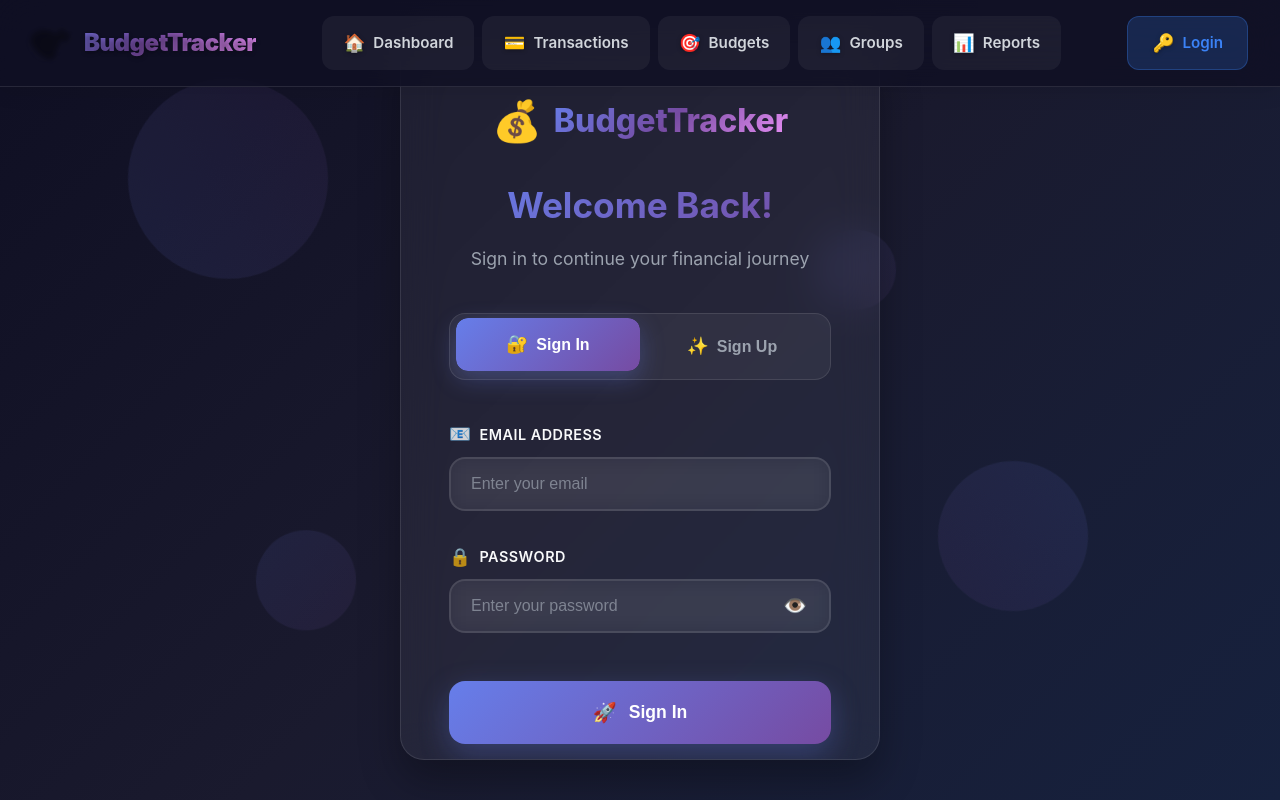
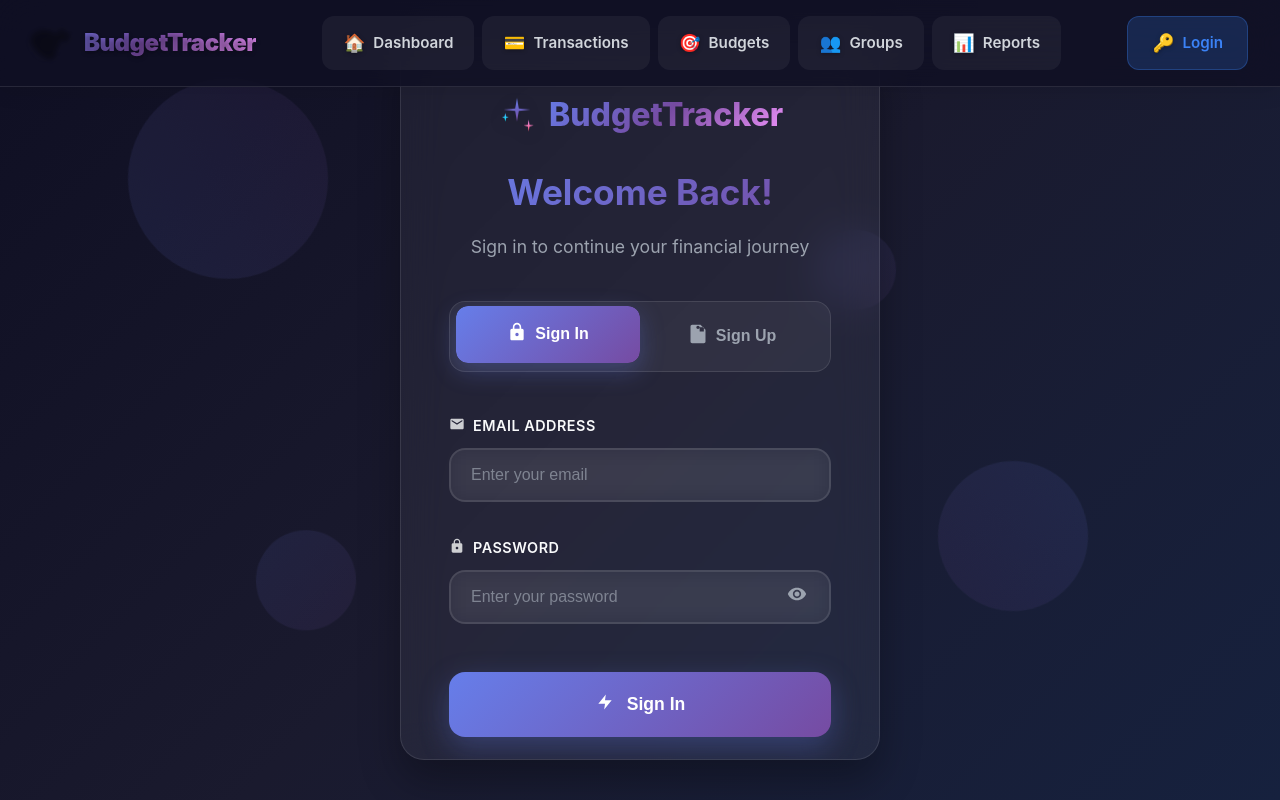
Before and after one commit to Likash28/Budget-Tracker, a React (Vite) app in the folder frontend/: page /login in a window 1280 px wide. Built offline with nearby package versions, Linux system fonts and the light colour scheme; the HTML template or start-up script is replaced by a standard one.

Commit message:
Replace emojis with SVG icons and remove feature cards for better UI/UX

```diff
--- a/frontend/src/pages/Login.jsx
+++ b/frontend/src/pages/Login.jsx
@@ -124,7 +124,27 @@ export default function Login({ onLogin }){
       <div className="auth-card">
         <div className="auth-header">
           <div className="auth-logo">
-            <div className="logo-icon">💰</div>
+            <div className="logo-icon">
+              <svg width="40" height="40" viewBox="0 0 24 24" fill="none" xmlns="http://www.w3.org/2000/svg">
+                <path d="M12 2L13.09 8.26L20 9L13.09 9.74L12 16L10.91 9.74L4 9L10.91 8.26L12 2Z" fill="url(#gradient1)"/>
+                <path d="M19 15L19.5 18L22 18.5L19.5 19L19 22L18.5 19L16 18.5L18.5 18L19 15Z" fill="url(#gradient2)"/>
+                <path d="M5 11L5.5 13L7 13.5L5.5 14L5 16L4.5 14L3 13.5L4.5 13L5 11Z" fill="url(#gradient3)"/>
+                <defs>
+                  <linearGradient id="gradient1" x1="12" y1="2" x2="12" y2="16" gradientUnits="userSpaceOnUse">
+                    <stop stopColor="#667eea"/>
+                    <stop offset="1" stopColor="#764ba2"/>
+                  </linearGradient>
+                  <linearGradient id="gradient2" x1="19" y1="15" x2="19" y2="22" gradientUnits="userSpaceOnUse">
+                    <stop stopColor="#f093fb"/>
+                    <stop offset="1" stopColor="#f5576c"/>
+                  </linearGradient>
+                  <linearGradient id="gradient3" x1="5" y1="11" x2="5" y2="16" gradientUnits="userSpaceOnUse">
+                    <stop stopColor="#4facfe"/>
+                    <stop offset="1" stopColor="#00f2fe"/>
+                  </linearGradient>
+                </defs>
+              </svg>
+            </div>
             <h1>BudgetTracker</h1>
           </div>
           <h2>{isLogin ? 'Welcome Back!' : 'Create Account'}</h2>
@@ -140,7 +160,11 @@ export default function Login({ onLogin }){
               setSuccess('')
             }}
           >
-            <span className="tab-icon">🔐</span>
+            <span className="tab-icon">
+              <svg width="20" height="20" viewBox="0 0 24 24" fill="none" xmlns="http://www.w3.org/2000/svg">
+                <path d="M18 8H17V6C17 3.24 14.76 1 12 1S7 3.24 7 6V8H6C4.9 8 4 8.9 4 10V20C4 21.1 4.9 22 6 22H18C19.1 22 20 21.1 20 20V10C20 8.9 19.1 8 18 8ZM12 17C10.9 17 10 16.1 10 15S10.9 13 12 13S14 13.9 14 15S13.1 17 12 17ZM15.1 8H8.9V6C8.9 4.29 10.29 2.9 12 2.9S15.1 4.29 15.1 6V8Z" fill="currentColor"/>
+              </svg>
+            </span>
             <span>Sign In</span>
           </button>
           <button
@@ -151,7 +175,11 @@ export default function Login({ onLogin }){
               setSuccess('')
             }}
           >
-            <span className="tab-icon">✨</span>
+            <span className="tab-icon">
+              <svg width="20" height="20" viewBox="0 0 24 24" fill="none" xmlns="http://www.w3.org/2000/svg">
+                <path d="M12 2C13.1 2 14 2.9 14 4C14 5.1 13.1 6 12 6C10.9 6 10 5.1 10 4C10 2.9 10.9 2 12 2ZM21 9V7L15 1H5C3.89 1 3 1.89 3 3V21C3 22.11 3.89 23 5 23H19C20.11 23 21 22.11 21 21V9M19 9H14V4H19V9Z" fill="currentColor"/>
+              </svg>
+            </span>
             <span>Sign Up</span>
           </button>
         </div>
@@ -160,7 +188,11 @@ export default function Login({ onLogin }){
           {!isLogin && (
             <div className="form-group">
               <label htmlFor="name">
-                <span className="label-icon">👤</span>
+                <span className="label-icon">
+                  <svg width="16" height="16" viewBox="0 0 24 24" fill="none" xmlns="http://www.w3.org/2000/svg">
+                    <path d="M12 12C14.21 12 16 10.21 16 8C16 5.79 14.21 4 12 4C9.79 4 8 5.79 8 8C8 10.21 9.79 12 12 12ZM12 14C9.33 14 4 15.34 4 18V20H20V18C20 15.34 14.67 14 12 14Z" fill="currentColor"/>
+                  </svg>
+                </span>
                 Full Name
               </label>
               <div className="input-wrapper">
@@ -180,7 +212,11 @@ export default function Login({ onLogin }){
 
           <div className="form-group">
             <label htmlFor="email">
-              <span className="label-icon">📧</span>
+              <span className="label-icon">
+                <svg width="16" height="16" viewBox="0 0 24 24" fill="none" xmlns="http://www.w3.org/2000/svg">
+                  <path d="M20 4H4C2.9 4 2.01 4.9 2.01 6L2 18C2 19.1 2.9 20 4 20H20C21.1 20 22 19.1 22 18V6C22 4.9 21.1 4 20 4ZM20 8L12 13L4 8V6L12 11L20 6V8Z" fill="currentColor"/>
+                </svg>
+              </span>
               Email Address
             </label>
             <div className="input-wrapper">
@@ -199,7 +235,11 @@ export default function Login({ onLogin }){
 
           <div className="form-group">
             <label htmlFor="password">
-              <span className="label-icon">🔒</span>
+              <span className="label-icon">
+                <svg width="16" height="16" viewBox="0 0 24 24" fill="none" xmlns="http://www.w3.org/2000/svg">
+                  <path d="M18 8H17V6C17 3.24 14.76 1 12 1S7 3.24 7 6V8H6C4.9 8 4 8.9 4 10V20C4 21.1 4.9 22 6 22H18C19.1 22 20 21.1 20 20V10C20 8.9 19.1 8 18 8ZM12 17C10.9 17 10 16.1 10 15S10.9 13 12 13S14 13.9 14 15S13.1 17 12 17ZM15.1 8H8.9V6C8.9 4.29 10.29 2.9 12 2.9S15.1 4.29 15.1 6V8Z" fill="currentColor"/>
+                </svg>
+              </span>
               Password
             </label>
             <div className="password-input-container">
@@ -221,7 +261,15 @@ export default function Login({ onLogin }){
                 onClick={togglePasswordVisibility}
                 title={showPassword ? 'Hide password' : 'Show password'}
               >
-                {showPassword ? '🙈' : '👁️'}
+                {showPassword ? (
+                  <svg width="20" height="20" viewBox="0 0 24 24" fill="none" xmlns="http://www.w3.org/2000/svg">
+                    <path d="M12 7C14.76 7 17 9.24 17 12C17 12.65 16.87 13.26 16.64 13.82L19.56 16.74C21.07 15.49 22.26 13.86 23 12C21.27 7.61 17 4.5 12 4.5C10.6 4.5 9.26 4.75 8 5.2L10.17 7.35C10.76 7.13 11.37 7 12 7ZM2 4.27L4.28 6.55L4.73 7C3.08 8.3 1.78 10 1 12C2.73 16.39 7 19.5 12 19.5C13.55 19.5 15.03 19.2 16.38 18.66L16.81 19.09L19.73 22L21 20.73L3.27 3L2 4.27ZM7.53 9.8L9.08 11.35C9.03 11.56 9 11.77 9 12C9 13.66 10.34 15 12 15C12.22 15 12.44 14.97 12.65 14.92L14.2 16.47C13.53 16.8 12.79 17 12 17C9.24 17 7 14.76 7 12C7 11.21 7.2 10.47 7.53 9.8ZM15.41 7.59L12 11L8.59 7.59L7.18 9L12 13.82L16.82 9L15.41 7.59Z" fill="currentColor"/>
+                  </svg>
+                ) : (
+                  <svg width="20" height="20" viewBox="0 0 24 24" fill="none" xmlns="http://www.w3.org/2000/svg">
+                    <path d="M12 4.5C7 4.5 2.73 7.61 1 12C2.73 16.39 7 19.5 12 19.5C17 19.5 21.27 16.39 23 12C21.27 7.61 17 4.5 12 4.5ZM12 17C9.24 17 7 14.76 7 12C7 9.24 9.24 7 12 7C14.76 7 17 9.24 17 12C17 14.76 14.76 17 12 17ZM12 9C10.34 9 9 10.34 9 12C9 13.66 10.34 15 12 15C13.66 15 15 13.66 15 12C15 10.34 13.66 9 12 9Z" fill="currentColor"/>
+                  </svg>
+                )}
               </button>
             </div>
           </div>
@@ -229,7 +277,11 @@ export default function Login({ onLogin }){
           {!isLogin && (
             <div className="form-group">
               <label htmlFor="confirmPassword">
-                <span className="label-icon">🔐</span>
+                <span className="label-icon">
+                  <svg width="16" height="16" viewBox="0 0 24 24" fill="none" xmlns="http://www.w3.org/2000/svg">
+                    <path d="M12 1L3 5V11C3 16.55 6.84 21.74 12 23C17.16 21.74 21 16.55 21 11V5L12 1ZM10 17L6 13L7.41 11.59L10 14.17L16.59 7.58L18 9L10 17Z" fill="currentColor"/>
+                  </svg>
+                </span>
                 Confirm Password
               </label>
               <div className="password-input-container">
@@ -251,7 +303,15 @@ export default function Login({ onLogin }){
                   onClick={toggleConfirmPasswordVisibility}
                   title={showConfirmPassword ? 'Hide password' : 'Show password'}
                 >
-                  {showConfirmPassword ? '🙈' : '👁️'}
+                  {showConfirmPassword ? (
+                    <svg width="20" height="20" viewBox="0 0 24 24" fill="none" xmlns="http://www.w3.org/2000/svg">
+                      <path d="M12 7C14.76 7 17 9.24 17 12C17 12.65 16.87 13.26 16.64 13.82L19.56 16.74C21.07 15.49 22.26 13.86 23 12C21.27 7.61 17 4.5 12 4.5C10.6 4.5 9.26 4.75 8 5.2L10.17 7.35C10.76 7.13 11.37 7 12 7ZM2 4.27L4.28 6.55L4.73 7C3.08 8.3 1.78 10 1 12C2.73 16.39 7 19.5 12 19.5C13.55 19.5 15.03 19.2 16.38 18.66L16.81 19.09L19.73 22L21 20.73L3.27 3L2 4.27ZM7.53 9.8L9.08 11.35C9.03 11.56 9 11.77 9 12C9 13.66 10.34 15 12 15C12.22 15 12.44 14.97 12.65 14.92L14.2 16.47C13.53 16.8 12.79 17 12 17C9.24 17 7 14.76 7 12C7 11.21 7.2 10.47 7.53 9.8ZM15.41 7.59L12 11L8.59 7.59L7.18 9L12 13.82L16.82 9L15.41 7.59Z" fill="currentColor"/>
+                    </svg>
+                  ) : (
+                    <svg width="20" height="20" viewBox="0 0 24 24" fill="none" xmlns="http://www.w3.org/2000/svg">
+                      <path d="M12 4.5C7 4.5 2.73 7.61 1 12C2.73 16.39 7 19.5 12 19.5C17 19.5 21.27 16.39 23 12C21.27 7.61 17 4.5 12 4.5ZM12 17C9.24 17 7 14.76 7 12C7 9.24 9.24 7 12 7C14.76 7 17 9.24 17 12C17 14.76 14.76 17 12 17ZM12 9C10.34 9 9 10.34 9 12C9 13.66 10.34 15 12 15C13.66 15 15 13.66 15 12C15 10.34 13.66 9 12 9Z" fill="currentColor"/>
+                    </svg>
+                  )}
                 </button>
               </div>
             </div>
@@ -269,7 +329,17 @@ export default function Login({ onLogin }){
               </div>
             ) : (
               <>
-                <span className="button-icon">{isLogin ? '🚀' : '✨'}</span>
+                <span className="button-icon">
+                  {isLogin ? (
+                    <svg width="20" height="20" viewBox="0 0 24 24" fill="none" xmlns="http://www.w3.org/2000/svg">
+                      <path d="M13 3L4 14H12L11 21L20 10H12L13 3Z" fill="currentColor"/>
+                    </svg>
+                  ) : (
+                    <svg width="20" height="20" viewBox="0 0 24 24" fill="none" xmlns="http://www.w3.org/2000/svg">
+                      <path d="M19 13H13V19H11V13H5V11H11V5H13V11H19V13Z" fill="currentColor"/>
+                    </svg>
+                  )}
+                </span>
                 <span>{isLogin ? 'Sign In' : 'Create Account'}</span>
               </>
             )}
@@ -277,13 +347,21 @@ export default function Login({ onLogin }){
 
           {error && (
             <div className="message error-message">
-              <span className="message-icon">⚠️</span>
+              <span className="message-icon">
+                <svg width="20" height="20" viewBox="0 0 24 24" fill="none" xmlns="http://www.w3.org/2000/svg">
+                  <path d="M12 2C6.48 2 2 6.48 2 12S6.48 22 12 22 22 17.52 22 12 17.52 2 12 2ZM13 17H11V15H13V17ZM13 13H11V7H13V13Z" fill="currentColor"/>
+                </svg>
+              </span>
               <span>{error}</span>
             </div>
           )}
           {success && (
             <div className="message success-message">
-              <span className="message-icon">✅</span>
+              <span className="message-icon">
+                <svg width="20" height="20" viewBox="0 0 24 24" fill="none" xmlns="http://www.w3.org/2000/svg">
+                  <path d="M12 2C6.48 2 2 6.48 2 12S6.48 22 12 22 22 17.52 22 12 17.52 2 12 2ZM10 17L5 12L6.41 10.59L10 14.17L17.59 6.58L19 8L10 17Z" fill="currentColor"/>
+                </svg>
+              </span>
               <span>{success}</span>
             </div>
           )}
@@ -306,20 +384,6 @@ export default function Login({ onLogin }){
               {isLogin ? 'Sign up' : 'Sign in'}
             </button>
           </p>
-          <div className="auth-features">
-            <div className="feature">
-              <span className="feature-icon">🔒</span>
-              <span>Secure & Private</span>
-            </div>
-            <div className="feature">
-              <span className="feature-icon">⚡</span>
-              <span>Fast & Reliable</span>
-            </div>
-            <div className="feature">
-              <span className="feature-icon">📊</span>
-              <span>Smart Analytics</span>
-            </div>
-          </div>
         </div>
       </div>
     </div>
--- a/frontend/src/styles.css
+++ b/frontend/src/styles.css
@@ -748,6 +748,15 @@ th,td { padding:.5rem; border-bottom:1px solid var(--border-color); }
 .logo-icon {
   font-size: 2.5rem;
   animation: bounce 2s infinite;
+  display: flex;
+  align-items: center;
+  justify-content: center;
+}
+
+.logo-icon svg {
+  width: 2.5rem;
+  height: 2.5rem;
+  filter: drop-shadow(0 4px 8px rgba(0, 0, 0, 0.3));
 }
 
 @keyframes bounce {
@@ -1122,42 +1131,6 @@ th,td { padding:.5rem; border-bottom:1px solid var(--border-color); }
   transform: translateY(-1px);
 }
 
-.auth-features {
-  display: flex;
-  justify-content: space-around;
-  gap: 1rem;
-  margin-top: 1.5rem;
-}
-
-.feature {
-  display: flex;
-  flex-direction: column;
-  align-items: center;
-  gap: 0.5rem;
-  padding: 1rem;
-  border-radius: 12px;
-  background: rgba(255, 255, 255, 0.03);
-  border: 1px solid rgba(255, 255, 255, 0.05);
-  transition: all 0.3s ease;
-  flex: 1;
-}
-
-.feature:hover {
-  background: rgba(255, 255, 255, 0.05);
-  transform: translateY(-2px);
-}
-
-.feature-icon {
-  font-size: 1.5rem;
-  margin-bottom: 0.25rem;
-}
-
-.feature span:last-child {
-  font-size: 0.85rem;
-  color: var(--text-muted);
-  font-weight: 500;
-  text-align: center;
-}
 
 /* Responsive Design */
 @media (max-width: 768px) {
@@ -1187,22 +1160,6 @@ th,td { padding:.5rem; border-bottom:1px solid var(--border-color); }
     font-size: 0.9rem;
   }
 
-  .auth-features {
-    flex-direction: column;
-    gap: 0.75rem;
-  }
-
-  .feature {
-    flex-direction: row;
-    justify-content: flex-start;
-    padding: 0.75rem;
-  }
-
-  .feature-icon {
-    font-size: 1.2rem;
-    margin-bottom: 0;
-    margin-right: 0.5rem;
-  }
 
   .reports-container {
     padding: 1rem;
```
